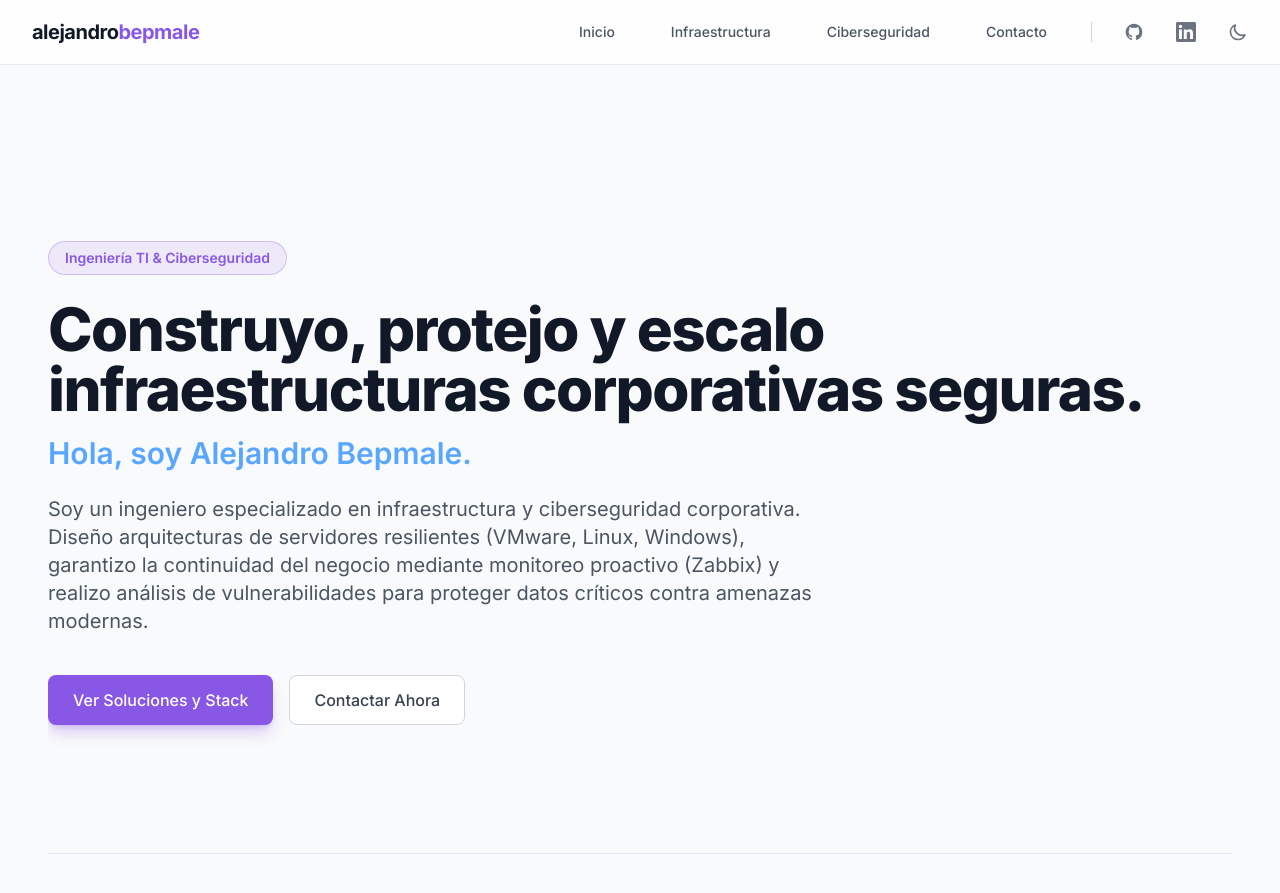
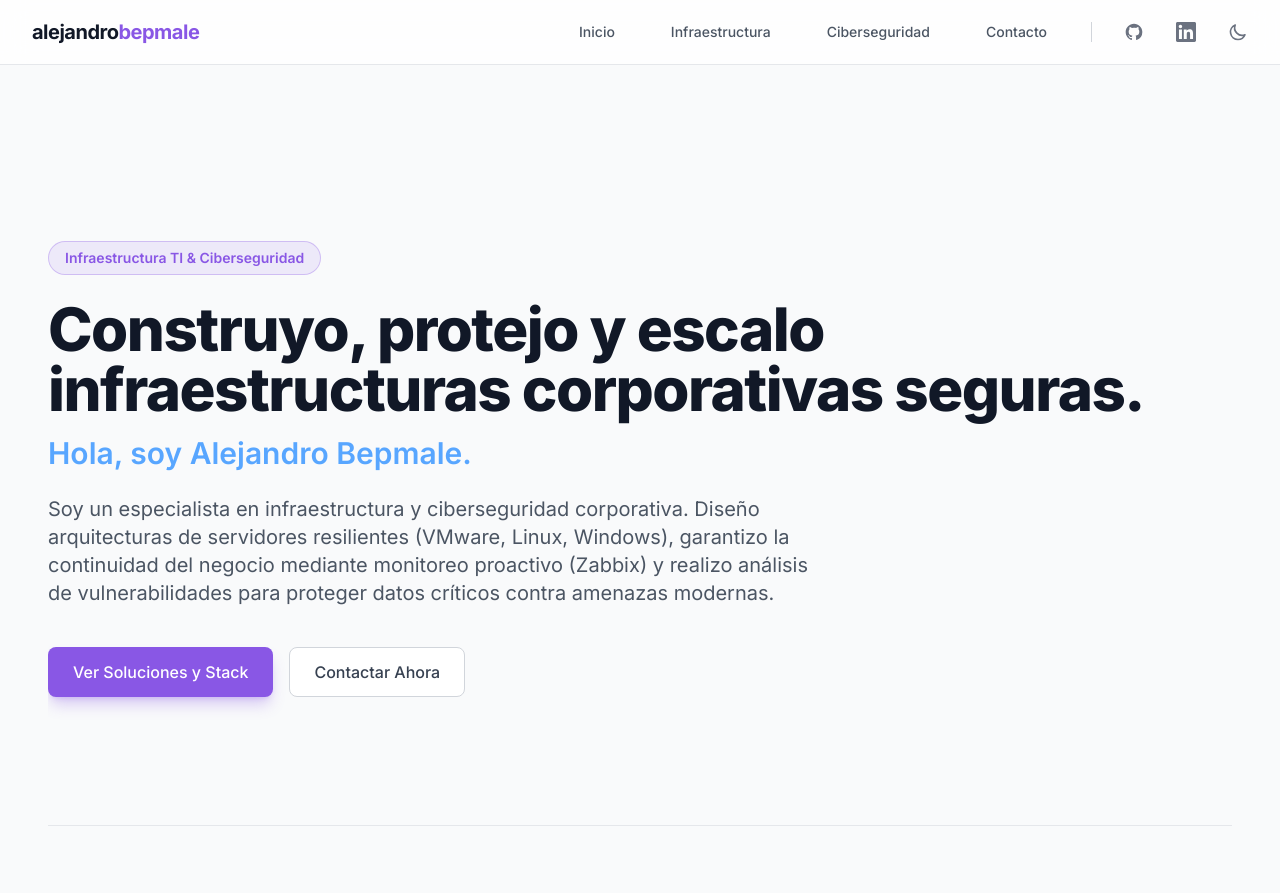
Before and after one commit to alejandrobepmale/alejandrobepmale.github.io, a Jekyll site: the page built from index.html, in a window 1280 px wide and 900 px high. Shown: the top 893 px of the window. Built offline with Jekyll 4.4.1, drawn with Linux system fonts in a browser that asks for light colours; nearby versions of some CDN libraries.

Commit message:
Corregir titulacion a especialista

```diff
--- a/index.html
+++ b/index.html
@@ -7,10 +7,10 @@ description: Especialista en desarrollo web, hosting avanzado y automatización
 
 <!-- Hero Section -->
 <section class="py-16 md:py-24 lg:py-32 flex flex-col items-start justify-center relative overflow-hidden">
-  <span class="inline-block px-4 py-1.5 rounded-full border border-brand-purple/30 bg-brand-purple/10 text-brand-purple dark:text-[#d2a8ff] text-sm font-semibold mb-6">Ingeniería TI & Ciberseguridad</span>
+  <span class="inline-block px-4 py-1.5 rounded-full border border-brand-purple/30 bg-brand-purple/10 text-brand-purple dark:text-[#d2a8ff] text-sm font-semibold mb-6">Infraestructura TI & Ciberseguridad</span>
   <h1 class="text-4xl md:text-5xl lg:text-6xl font-extrabold tracking-tight text-gray-900 dark:text-white leading-tight mb-4">Construyo, protejo y escalo infraestructuras corporativas seguras.</h1>
   <h2 class="text-2xl md:text-3xl font-semibold text-brand-blue mb-6">Hola, soy Alejandro Bepmale.</h2>
-  <p class="text-lg md:text-xl text-gray-600 dark:text-gray-400 max-w-3xl mb-10 leading-relaxed">Soy un ingeniero especializado en infraestructura y ciberseguridad corporativa. Diseño arquitecturas de servidores resilientes (VMware, Linux, Windows), garantizo la continuidad del negocio mediante monitoreo proactivo (Zabbix) y realizo análisis de vulnerabilidades para proteger datos críticos contra amenazas modernas.</p>
+  <p class="text-lg md:text-xl text-gray-600 dark:text-gray-400 max-w-3xl mb-10 leading-relaxed">Soy un especialista en infraestructura y ciberseguridad corporativa. Diseño arquitecturas de servidores resilientes (VMware, Linux, Windows), garantizo la continuidad del negocio mediante monitoreo proactivo (Zabbix) y realizo análisis de vulnerabilidades para proteger datos críticos contra amenazas modernas.</p>
 
   <div class="flex flex-col sm:flex-row gap-4 w-full sm:w-auto">
     <a href="#destacado" class="inline-flex items-center justify-center px-6 py-3 border border-transparent text-base font-medium rounded-lg text-white bg-brand-purple hover:bg-[#7a4dd4] shadow-lg shadow-brand-purple/30 transition-all hover:-translate-y-1 text-center">Ver Soluciones y Stack</a>
```
